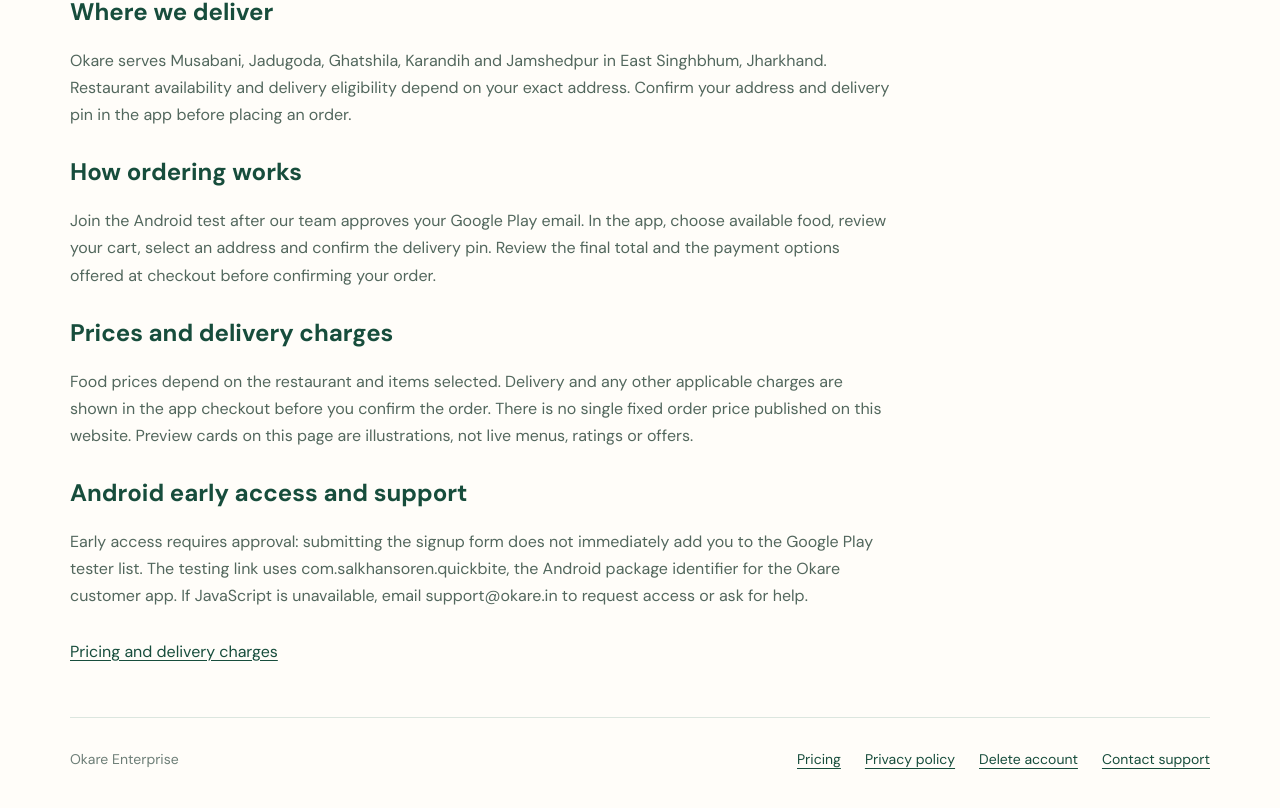
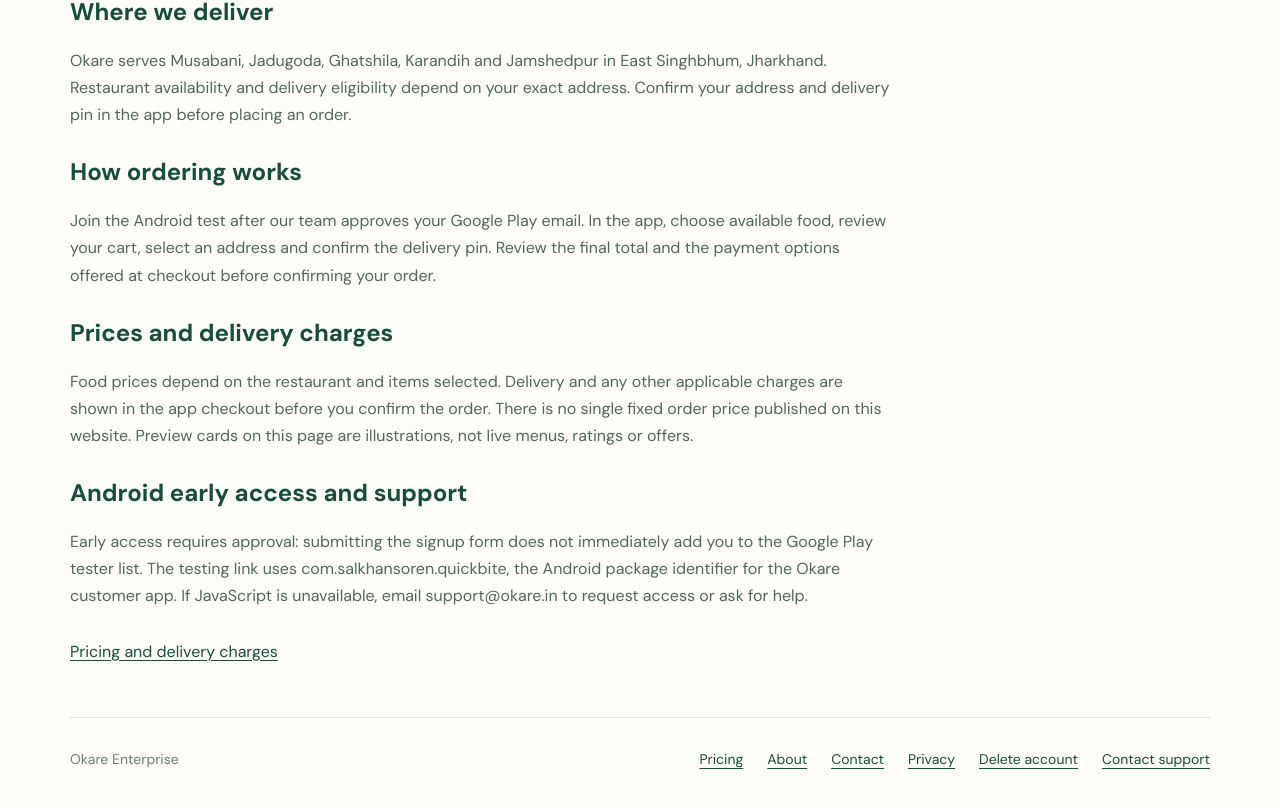
Before and after one commit to salkhansoren07/okare, a React (Vite) app: page / in a window 1280 px wide. Shown: the part 2860-3668 px from the top of the page. Built offline with nearby package versions, Linux system fonts and the light colour scheme.

Commit message:
AEO-Update

```diff
--- a/index.html
+++ b/index.html
@@ -47,7 +47,7 @@
         <!-- OKARE_PUBLIC_INFORMATION -->
         <footer class="site-footer shell">
           <span>Okare Enterprise</span>
-          <a href="/privacy-policy/">Privacy policy</a>
+          <a href="/about/">About</a><a href="/contact/">Contact</a><a href="/privacy/">Privacy</a>
           <a href="/delete-account/">Delete account</a>
           <a href="mailto:support@okare.in">Contact support</a>
         </footer>
--- a/shared/site-content.js
+++ b/shared/site-content.js
@@ -12,7 +12,7 @@
   { title: 'Review your final total', text: 'Review the item subtotal, applicable charges, any available discounts and the final payable amount in the app. Offers apply only when shown for your order; sample website cards are not an offer of sale.' },
   { title: 'Service locations', text: `Okare serves ${serviceArea}. Availability depends on the exact address and available restaurants. For pricing or delivery questions, contact support@okare.in.` },
 ]
-export const links = [['Home','https://okare.in/'],['Pricing and delivery charges','https://okare.in/pricing/'],['Privacy policy','https://okare.in/privacy-policy/'],['Delete account','https://okare.in/delete-account/'],['Sitemap','https://okare.in/sitemap.xml'],['Contact support','mailto:support@okare.in']]
+export const links = [['Home','https://okare.in/'],['About','https://okare.in/about/'],['Contact','https://okare.in/contact/'],['Pricing and delivery charges','https://okare.in/pricing/'],['Privacy policy','https://okare.in/privacy-policy/'],['Delete account','https://okare.in/delete-account/'],['Sitemap','https://okare.in/sitemap.xml'],['Contact support','mailto:support@okare.in']]
 const escape = value => value.replaceAll('&','&amp;').replaceAll('<','&lt;').replaceAll('>','&gt;').replaceAll('"','&quot;')
 export const sectionHtml = sections => sections.map(s=>`<section><h2>${escape(s.title)}</h2><p>${escape(s.text)}</p></section>`).join('\n')
 export const markdown = (title, sections) => `# ${title}\n\n${sections.map(s=>`## ${s.title}\n\n${s.text}`).join('\n\n')}\n\n## Links\n\n${links.map(([label,url])=>`- [${label}](${url})`).join('\n')}\n`
@@ -24,7 +24,37 @@
 export const missingHtml = standaloneHtml('Page not found','<p>The requested page does not exist. Use the links below to find information about Okare.</p>')
 export const structuredData = {
  '@context':'https://schema.org', '@graph':[
-  {'@type':'Organization','@id':'https://okare.in/#organization',name:'Okare Enterprise',url:'https://okare.in/',logo:'https://okare.in/favicon.png',description:homeSections[0].text,email:'support@okare.in',areaServed:serviceArea},
+  {'@type':'Organization','@id':'https://okare.in/#organization',name:'Okare Enterprise',url:'https://okare.in/',logo:'https://okare.in/favicon.png',description:homeSections[0].text,email:'support@okare.in',telephone:'+919942304436',areaServed:serviceArea,
+   contactPoint: {
+    '@type':'ContactPoint',
+    contactType:'customer support',
+    email:'support@okare.in',
+    telephone:'+919942304436'
+   },
+   address: {
+    '@type':'PostalAddress',
+    streetAddress:'Musabani No-3',
+    addressLocality:'Musabani, East Singhbhum',
+    addressRegion:'Jharkhand',
+    postalCode:'832104',
+    addressCountry:'IN'
+   }
+  },
   {'@type':'SoftwareApplication','@id':'https://okare.in/#app',name:'Okare',url:'https://okare.in/',description:homeSections[0].text,operatingSystem:'Android',applicationCategory:'LifestyleApplication',identifier:'com.salkhansoren.quickbite',installUrl:'https://play.google.com/apps/testing/com.salkhansoren.quickbite',publisher:{'@id':'https://okare.in/#organization'}}
  ]
 }
+
+export const aboutSections = [
+  { title: 'Who we are', text: 'Okare is a food-ordering and delivery service operated by Okare Enterprise, based at Musabani No-3, Musabani, East Singhbhum, Jharkhand 832104, India. Our customer app connects people with local restaurants and kitchens. This website explains the service and provides information about early access, pricing, privacy and support.' },
+  { title: 'Our service locations', text: `We serve ${serviceArea}. Availability depends on your exact delivery address, the participating restaurants and their current availability. Confirm your address and delivery pin in the app before placing an order; a listed town does not mean every address can be served at all times.` },
+  { title: 'Using the customer app', text: 'Customers choose available food, review their cart, confirm the delivery location and review the final price before placing an order in the app. Food prices and applicable delivery or other charges are shown at checkout. The restaurant cards on our landing page are previews, not a live menu or a guarantee of a particular offer.' },
+  { title: 'Android early access', text: 'Okare is available through an Android early-access test. Request access using the email associated with your Google Play account, then wait for our team to add you to the tester list. The testing link uses com.salkhansoren.quickbite, the package identifier for the Okare customer app. For help getting started, contact support@okare.in.' },
+]
+export const contactSections = [
+  { title: 'Contact Okare Enterprise', text: 'Email support@okare.in for questions about Okare, Android early access, delivery availability or an existing order. You can also call +91 9942304436. Our business address is Musabani No-3, Musabani, East Singhbhum, Jharkhand 832104, India. This is our published contact address; contact us before planning an in-person visit.' },
+  { title: 'Order and payment questions', text: 'When asking about an order or payment, include the order or transaction reference and a short description of the problem. Explain whether you need help with delivery, a payment status or another order issue. Do not send your password, sign-in OTP, UPI PIN or card security code. Support may need to verify the relevant account before sharing account-specific information.' },
+  { title: 'Android testing and service availability', text: `For early-access questions, tell us whether you have requested access and what message Google Play shows. Okare serves ${serviceArea}, subject to exact address and restaurant availability. Ask support if you are unsure whether your location can be served.` },
+  { title: 'Privacy and account requests', text: 'You can use the same support email for access, correction and deletion questions about your personal information. Read our privacy policy and account-deletion page for the available request methods and verification process. Sending a support message does not automatically cancel an order, issue a refund or complete account deletion.' },
+]
+export const aboutHtml = standaloneHtml('About Okare', sectionHtml(aboutSections), '/about/')
+export const contactHtml = standaloneHtml('Contact Okare', '<p><a href="mailto:support@okare.in">Email support@okare.in</a> · <a href="tel:+919942304436">Call +91 9942304436</a></p>' + sectionHtml(contactSections), '/contact/')
--- a/src/App.jsx
+++ b/src/App.jsx
@@ -42,7 +42,7 @@
     <section className="restaurant-section" id="restaurants"><div className="shell"><div className="section-heading"><div><p className="eyebrow">RESTAURANT PREVIEW</p><h2>Craving something delicious?</h2><p>Illustrative cards only. Check the app for actual menus, ratings, prices and delivery times.</p></div><a className="view-all" href="#restaurants">View all restaurants <span>→</span></a></div><div className="restaurant-grid">{restaurants.map((r) => <article className="restaurant-card" key={r.name}><div className={`restaurant-image ${r.art}`}><span className="deal">{r.promo}</span><span className="food-emoji">{r.emoji}</span><button className="heart" aria-label={`Save ${r.name}`}>♡</button></div><div className="restaurant-info"><div><h3>{r.name}</h3><p>{r.type}</p></div><span className="rating">★ {r.rating}</span></div><div className="restaurant-footer"><span>◷ {r.time}</span><span className="dot">•</span><span>{r.tag}</span><button onClick={() => addToCart(r)}>Add <b>+</b></button></div></article>)}</div></div></section>
     <section className="promise shell" id="how"><p className="eyebrow">THE OKARE PROMISE</p><h2>Every order, made better.</h2><div className="promise-grid"><div><span>⚡</span><h3>Lightning fast</h3><p>Hot food at your door, right when you want it.</p></div><div><span>♡</span><h3>Made with care</h3><p>We partner with the best local kitchens.</p></div><div><span>◎</span><h3>Track it live</h3><p>Follow your order from kitchen to doorstep.</p></div></div></section>
     <div className="site-info shell" id="about">{homeSections.map(section => <section key={section.title}><h2>{section.title}</h2><p>{section.text}</p></section>)}<p><a href="/pricing/">Pricing and delivery charges</a></p></div>
-    <footer className="site-footer shell"><span>Okare Enterprise</span><a href="/pricing/">Pricing</a><a href="/privacy-policy/">Privacy policy</a><a href="/delete-account/">Delete account</a><a href="mailto:support@okare.in">Contact support</a></footer>
+    <footer className="site-footer shell"><span>Okare Enterprise</span><a href="/pricing/">Pricing</a><a href="/about/">About</a><a href="/contact/">Contact</a><a href="/privacy/">Privacy</a><a href="/delete-account/">Delete account</a><a href="mailto:support@okare.in">Contact support</a></footer>
     {notice && <div className="toast">{notice}</div>}
   </main>
 }
--- a/vite.config.js
+++ b/vite.config.js
@@ -1,4 +1,5 @@
-import { homeSections, sectionHtml, structuredData, pricingHtml, homeMarkdown } from './shared/site-content.js'
+import { readFileSync } from 'node:fs'
+import { homeSections, sectionHtml, structuredData, pricingHtml, homeMarkdown, aboutHtml, contactHtml } from './shared/site-content.js'
 import { defineConfig, loadEnv } from 'vite'
 import earlyAccessHandler from './api/early-access.js'
 import react from '@vitejs/plugin-react'
@@ -14,6 +15,10 @@
     },
     generateBundle() {
       this.emitFile({type:'asset',fileName:'pricing/index.html',source:pricingHtml})
+      this.emitFile({type:'asset',fileName:'about/index.html',source:aboutHtml})
+      this.emitFile({type:'asset',fileName:'contact/index.html',source:contactHtml})
+      // Keep the established policy URL canonical; /privacy is a full-content alias.
+      this.emitFile({type:'asset',fileName:'privacy/index.html',source:readFileSync(new URL('./public/privacy-policy/index.html', import.meta.url),'utf8')})
       this.emitFile({type:'asset',fileName:'llms.txt',source:homeMarkdown})
       this.emitFile({type:'asset',fileName:'index.md',source:homeMarkdown})
     },
@@ -24,7 +29,15 @@
 function legalPageRoutes() {
   const rewrite = (req, _res, next) => {
     const url = new URL(req.url || '/', 'http://localhost')
-    const match = url.pathname.match(/^\/(privacy-policy|delete-account|pricing)\/?$/)
+    const generated = { '/about': aboutHtml, '/contact': contactHtml, '/pricing': pricingHtml }
+    const normalized = url.pathname.replace(/\/$/, '')
+    if (['GET', 'HEAD'].includes(req.method) && (generated[normalized] || normalized === '/privacy')) {
+      const html = normalized === '/privacy' ? readFileSync(new URL('./public/privacy-policy/index.html', import.meta.url),'utf8') : generated[normalized]
+      _res.setHeader('Content-Type', 'text/html; charset=utf-8')
+      _res.end(req.method === 'HEAD' ? undefined : html)
+      return
+    }
+    const match = url.pathname.match(/^\/(privacy-policy|delete-account|pricing|about|contact|privacy)\/?$/)
     if (match && (req.method === 'GET' || req.method === 'HEAD')) {
       req.url = `/${match[1]}/index.html${url.search}`
     }
```
Also changed, not shown: vercel.json, 2 other files (tests, documents, lock files or other folders).
